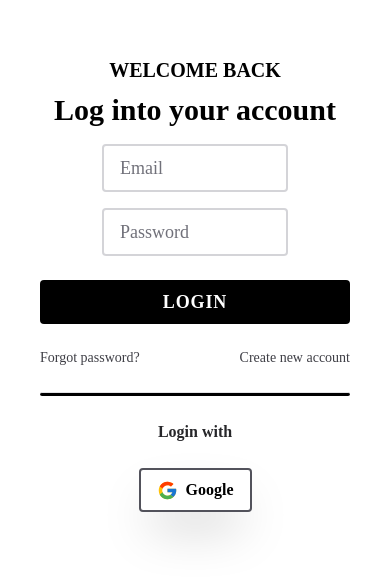
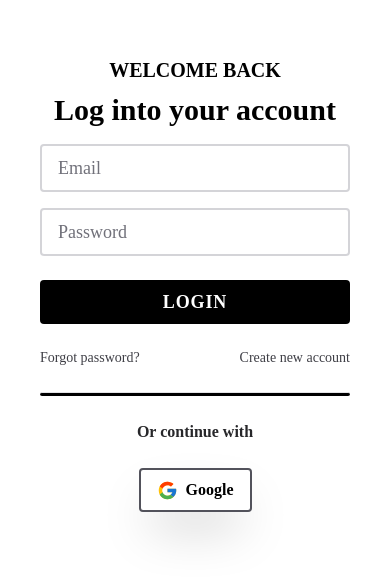
Before and after one commit to anushkakamalja/Cake-O-Mania, a Next.js app: page /auth/login2 in a window 390 px wide. Shown: the top 578 px of the page. Built offline with nearby package versions, Linux system fonts and the light colour scheme; no server answers; a web font is replaced by a local one.

Commit message:
Fix width of input on small screens
Signed-off-by: Mukul Pathania <mukulpathania96@gmail.com>

```diff
--- a/pages/auth/login2.js
+++ b/pages/auth/login2.js
@@ -5,22 +5,22 @@ const Login = () => {
         <div className="flex min-h-screen">
             <img src="/images/login_bg.jpeg" alt="Cake" className="hidden md:block max-h-screen" />
             <div className="flex flex-col items-center w-full p-10">
-                <h2 className="text-xl md:text-3xl mt-4 font-body uppercase font-bold">
+                <h2 className="text-xl md:text-3xl text-center mt-4 font-body uppercase font-bold">
                     Welcome Back
                 </h2>
-                <h3 className="text-3xl md:text-5xl mt-2 font-body font-bold">
+                <h3 className="text-3xl md:text-5xl text-center mt-2 font-body font-bold">
                     Log into your account
                 </h3>
                 <form className="flex flex-col items-center pt-2 md:pt-8 w-full">
                     <input
-                        className="font-body my-2 py-2 px-4 block w-3/5 max-w-md rounded text-lg focus:ring-2 focus:border-transparent focus:ring-pink-500 outline-none border-2 border-gray-300 placeholder-gray-500"
+                        className="font-body my-2 py-2 px-4 block w-full max-w-md rounded text-lg focus:ring-2 focus:border-transparent focus:ring-pink-500 outline-none border-2 border-gray-300 placeholder-gray-500"
                         type="email"
                         name=""
                         id=""
                         placeholder="Email"
                     />
                     <input
-                        className="font-body my-2 py-2 px-4 block w-3/5 max-w-md rounded text-lg focus:ring-2 focus:border-transparent focus:ring-pink-500 outline-none border-2 border-gray-300 placeholder-gray-500"
+                        className="font-body my-2 py-2 px-4 block w-full max-w-md rounded text-lg focus:ring-2 focus:border-transparent focus:ring-pink-500 outline-none border-2 border-gray-300 placeholder-gray-500"
                         type="password"
                         name=""
                         id=""
@@ -46,7 +46,9 @@ const Login = () => {
                 </form>
                 <hr className="w-full h-1 bg-black rounded-full my-6 block" />
                 <div>
-                    <p className="font-body font-bold text-center text-gray-800 pb-4">Login with</p>
+                    <p className="font-body font-bold text-center text-gray-800 pb-4">
+                        Or continue with
+                    </p>
                     <a
                         href={`${process.env.NEXT_PUBLIC_BASE_URL}/auth/google/login`}
                         className="flex items-center space-between py-2 px-4 m-2 bg-white text-black hover:bg-gray-400 transition-all duration-500 rounded shadow-2xl border-2 border-gray-600 text-base font-semibold font-body cursor-pointer">
```
